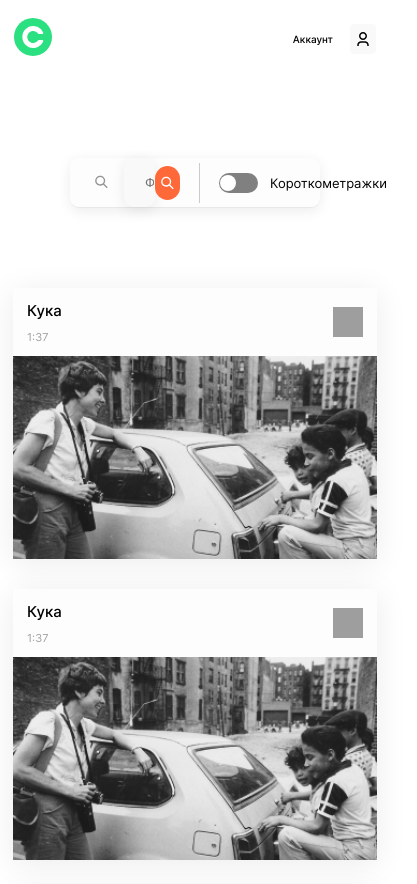
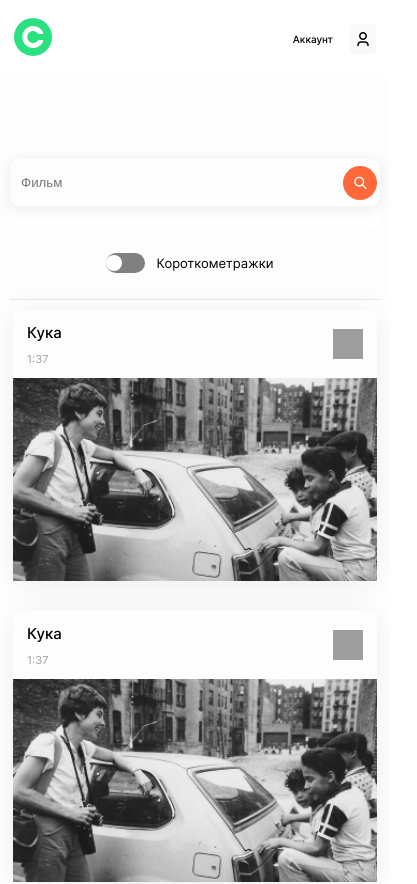
Before and after one commit to AlexLeibch/movies-explorer-frontend, a React (Create React App) app: page /saved-movies in a window 390 px wide. Shown: the top 884 px of the page, 417 px wide, since content can reach past the window. Built offline with nearby package versions, Linux system fonts and the light colour scheme; grey boxes are pictures that could not be loaded.

Commit message:
Доделал адаптив главной страницы, начал адаптив /movies

```diff
--- a/src/components/AboutMe/AboutMe.css
+++ b/src/components/AboutMe/AboutMe.css
@@ -146,7 +146,7 @@
 
 @media screen and (max-width: 576px) {
     .about-me__container {
-      padding: 0 14px 0;
+      padding: 0 14px 70px;
     }
 
     .about-me__name {
@@ -163,7 +163,7 @@
       margin-top: 60px;
       max-width: 292px;
       height: 352px;
-      width: 100%;
+
     }
 
     .about-me__description {
--- a/src/components/FilterCheckbox/FilterCheckbox.css
+++ b/src/components/FilterCheckbox/FilterCheckbox.css
@@ -68,3 +68,12 @@
     line-height: 18px;
     font-weight: 400;
   }
+
+
+  @media screen and (max-width: 576px) {
+    .filter-checkbox {
+      border-left: none;
+      margin-top: 46px;
+    }
+
+  }
--- a/src/components/Footer/Footer.css
+++ b/src/components/Footer/Footer.css
@@ -55,3 +55,27 @@
     color: #2BE080;
     transition: linear .1s;
 }
+
+
+@media screen and (max-width: 768px) {
+    .footer {
+        background-color: white;
+        padding: 0 10px 0;
+    }
+
+}
+
+@media screen and (max-width: 576px) {
+
+    .footer__wrap {
+        flex-direction: column-reverse;
+    }
+
+    .footer__links-list {
+        margin-top: 30px;
+        flex-direction: column-reverse;
+        align-items: center;
+        row-gap: 12px;
+    }
+
+}
--- a/src/components/Portfolio/Portfolio.css
+++ b/src/components/Portfolio/Portfolio.css
@@ -60,3 +60,43 @@
 .portfolio__link:hover .portfolio__icon {
     transform: scale(1.3);
   }
+
+
+  @media screen and (max-width: 1280px) {
+    .portfolio__name {
+      font-size: 28px;
+      line-height: 50px;
+    }
+
+  }
+
+  @media screen and (max-width: 768px) {
+    .portfolio__title {
+      font-size: 14px;
+      line-height: 20px;
+      margin: 90px 0 40px;
+    }
+
+    .portfolio__name {
+      font-size: 18px;
+      line-height: 28px;
+    }
+  }
+
+  @media screen and (max-width: 576px) {
+    .portfolio__title {
+        margin: 70px 0 40px;
+    }
+
+
+    .portfolio__name {
+        font-size: 18px;
+        line-height: 28px;
+        letter-spacing: -0.04em;
+    }
+
+    .portfolio__icon {
+        width: 18px;
+        height: 28px;
+    }
+  }
--- a/src/components/SearchForm/SearchForm.css
+++ b/src/components/SearchForm/SearchForm.css
@@ -1,6 +1,6 @@
 .search {
-    padding: 80px 70px 80px;
-    margin: 0 auto;
+    padding: 70px 70px 0;
+    background-color: #FDFDFD;
   }
 
 .search__container {
@@ -10,9 +10,8 @@
     max-width: 1280px;
     max-height: 72px;
     margin: 0 auto;
-    border-bottom: solid 1px #E8E8E8;
     outline: none;
-    background: #FDFDFD;
+    background-color: #FDFDFD;
     box-shadow: 0px 3px 14px rgba(0, 0, 0, 0.08);
     border-radius: 9px;
 }
@@ -22,28 +21,26 @@
     display: flex;
     width: 100%;
     align-items: center;
-
+    background-color: #FDFDFD;
+    position: relative;
 
 }
 
 .search-form__icon {
     margin-left: 25px;
-    margin-right: 16px;
     align-items: center;
+    background-color: #FDFDFD;
 }
 
-.search-from__loop-photo {
-}
 
 .search__input {
     display: block;
     width: 100%;
-    background-color: #F9F9F9;
+    background-color: #FDFDFD;
     border: solid 1px #F9F9F9;
     border-radius: 8px;
     padding: 16px 0 16px 20px;
     outline: none;
-    box-shadow: 0px 3px 14px rgba(0, 0, 0, 0.08);
     border-radius: 9px;
 
 }
@@ -52,19 +49,73 @@
     display: flex;
     justify-content: center;
     align-items: center;
-    width: 34px;
+    width: 38px;
     height: 34px;
     border:none;
     border-radius: 48px;
-    height: 34px;
     background: #FF6838;
     cursor: pointer;
     margin-right: 19px;
+    position: static;
+    left: 90%;
 }
 
+.search__border {
+    display: flex;
+    border: none;
+    border-bottom: 1px solid #E8E8E8;
+    margin: 69px 0 10px;
+}
+
+
+/* чтобы не отображалась кнопка очистки поля в input */
 input[type=text]::-ms-clear {  display: none; width : 0; height: 0; }
 input[type=text]::-ms-reveal {  display: none; width : 0; height: 0; }
 input[type="search"]::-webkit-search-decoration,
 input[type="search"]::-webkit-search-cancel-button,
 input[type="search"]::-webkit-search-results-button,
 input[type="search"]::-webkit-search-results-decoration { display: none; }
+
+
+@media screen and (max-width: 768px) {
+
+    .search {
+        padding: 80px 30px 0;
+    }
+
+    .search__container {
+        max-width: 708px;
+    }
+
+    .search__input {
+        padding-left: 10px;
+    }
+}
+
+@media screen and (max-width: 576px) {
+
+    .search {
+        padding: 80px 10px 0;
+    }
+
+    .search__container {
+        flex-direction: column;
+        background-color: white;
+        box-shadow: none;
+    }
+
+    .search-form__icon {
+        display: none;
+    }
+
+    .search__input {
+        background-color: #FDFDFD;
+        box-shadow: 0px 3px 14px rgba(0, 0, 0, 0.08);
+        border-radius: 9px;
+    }
+
+    .search__submit {
+        position: absolute;
+        width: 34px;
+    }
+}
--- a/src/components/SearchForm/SearchForm.jsx
+++ b/src/components/SearchForm/SearchForm.jsx
@@ -9,16 +9,15 @@ function SearchForm() {
         <div className="search">
             <div className="search__container">
                 <form className="search-form">
-                    <div className="search-form__icon">
-                        <img src={loopPic} alt="" className="search-form__icon__loop" />
-                    </div>
-                    <input type="search" className="search__input" placeholder="Фильмы"/>
+                    <img src={loopPic} alt="" className="search-form__icon" />
+                    <input type="search" className="search__input" placeholder="Фильм"/>
                     <button type="submit" className="search__submit">
                             <img src={searchPic} alt="" className="search__button-pic"/>
                         </button>
                 </form>
                 <FilterCheckbox filterText="Короткометражки" />
             </div>
+            <hr className="search__border" />
         </div>
     )
 }
```
